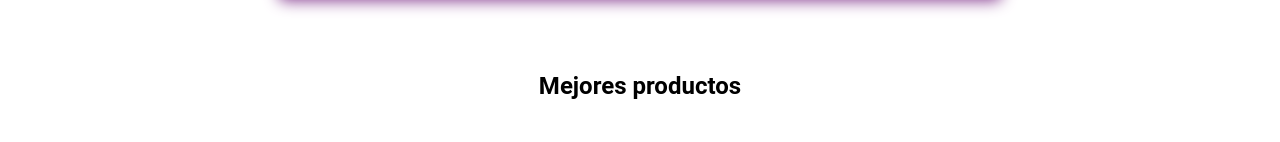
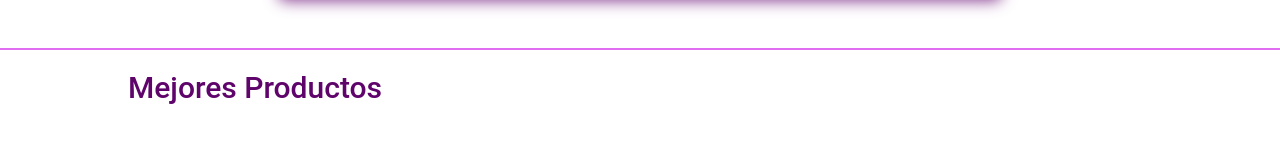
Before and after one commit to aoreleon/danitzafiorellamk-ecommerce, a plain HTML site: page index.html in a window 1280 px wide. Shown: the part 512-654 px from the top of the page. Drawn offline with Linux system fonts and the light colour scheme.

Commit message:
update Title

```diff
--- a/assets/css/styles.css
+++ b/assets/css/styles.css
@@ -3,6 +3,7 @@
 
 :root {
     --text-color-var: #873E91;
+    --product-color-text: #5f046b;
 }
 .hero-section {
     width: 100%;
@@ -39,13 +40,17 @@
 
 /* Productos */
 .product {
-    max-width: 68.75rem;
-    margin: auto;
-    text-align: center;
-    margin-top: 1.5rem;
+    position: relative;
+    overflow: hidden;
+    padding: 20px 0;
+    border-top: 2px solid var(--btn-color);
 }
 
 .product-category {
-    margin-bottom: 1rem;
-
+    padding: 0 10vw;
+    font-size: 30px;
+    font-weight: 500;
+    margin-bottom: 40px;
+    text-transform: capitalize;
+    color: var(--product-color-text);
 }
--- a/index.html
+++ b/index.html
@@ -5,7 +5,7 @@
     <meta name="viewport" content="width=device-width, initial-scale=1.0">
     <link rel="stylesheet" href="assets/css/styles.css">
 
-    <title>Document</title>
+    <title>DanitzaFiorellaShop</title>
 </head>
 <body>
     <!-- Navegation bar -->
```
